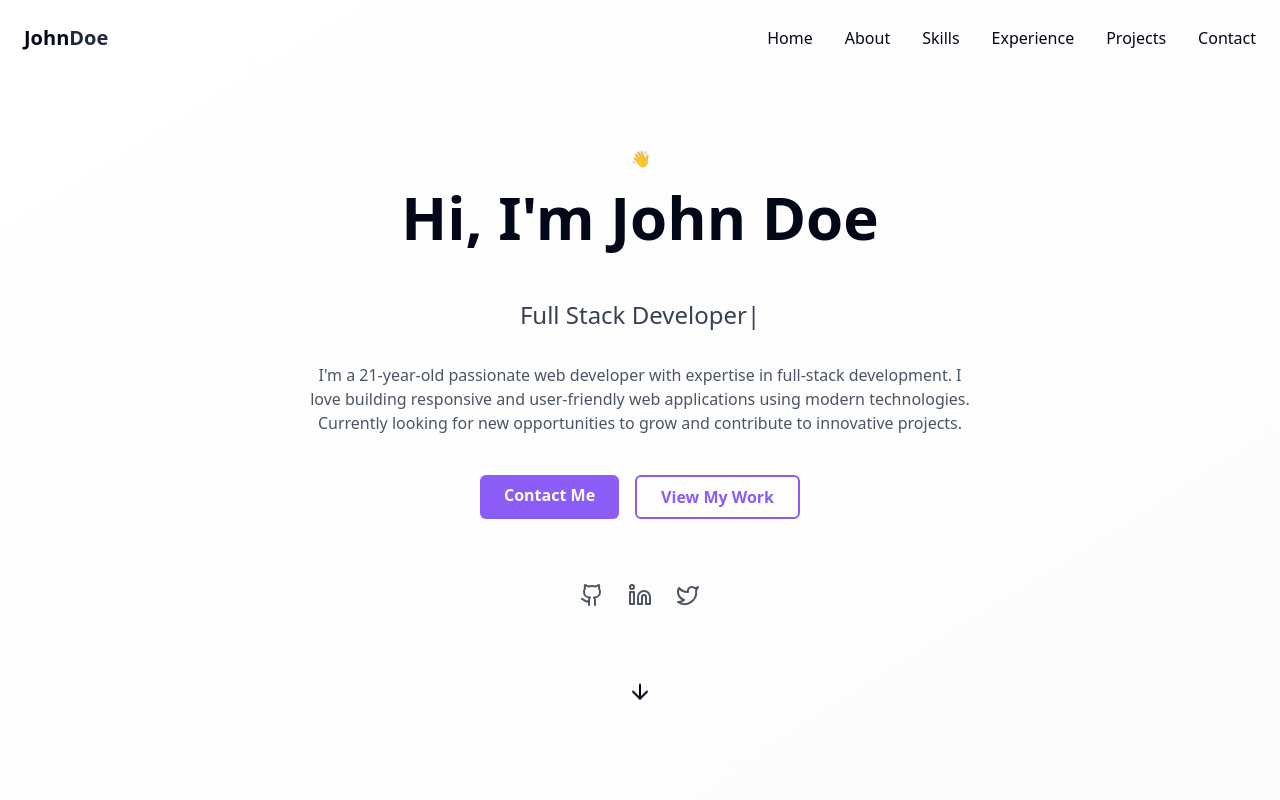
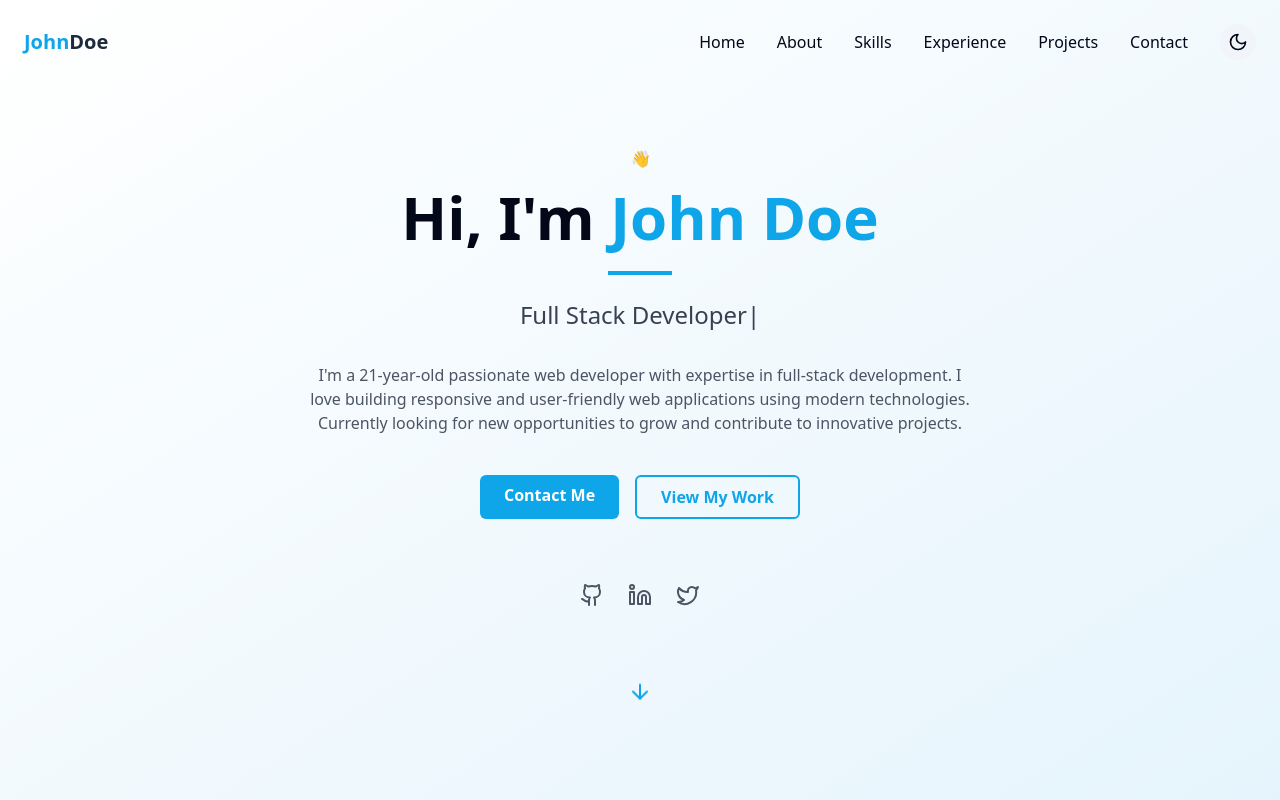
Before and after one commit to sknefi/sknefi.github.io, a React (Vite) app: page / in a window 1280 px wide. Shown: the top 800 px of the page. Built offline with nearby package versions, Linux system fonts and the light colour scheme.

Commit message:
feat: Implement dark mode and color changes
- Added dark mode functionality.
- Changed the purple color back to blue.

```diff
--- a/src/App.tsx
+++ b/src/App.tsx
@@ -1,8 +1,10 @@
+
 import { Toaster } from "@/components/ui/toaster";
 import { Toaster as Sonner } from "@/components/ui/sonner";
 import { TooltipProvider } from "@/components/ui/tooltip";
 import { QueryClient, QueryClientProvider } from "@tanstack/react-query";
 import { BrowserRouter, Routes, Route } from "react-router-dom";
+import { ThemeProvider } from "@/context/ThemeContext";
 import Index from "./pages/Index";
 import NotFound from "./pages/NotFound";
 
@@ -10,6 +12,7 @@ const queryClient = new QueryClient();
 
 const App = () => (
   <QueryClientProvider client={queryClient}>
+    <ThemeProvider defaultTheme="light">
       <TooltipProvider>
         <Toaster />
         <Sonner />
@@ -21,6 +24,7 @@ const App = () => (
           </Routes>
         </BrowserRouter>
       </TooltipProvider>
+    </ThemeProvider>
   </QueryClientProvider>
 );
 
--- /dev/null
+++ b/src/components/DarkModeToggle.tsx
@@ -0,0 +1,23 @@
+
+import { Moon, Sun } from "lucide-react";
+import { useTheme } from "@/context/ThemeContext";
+
+export const DarkModeToggle = () => {
+  const { theme, setTheme } = useTheme();
+
+  return (
+    <button
+      onClick={() => setTheme(theme === "dark" ? "light" : "dark")}
+      className="p-2 rounded-full bg-secondary text-foreground hover:bg-muted transition-colors"
+      aria-label={`Switch to ${theme === "dark" ? "light" : "dark"} mode`}
+    >
+      {theme === "dark" ? (
+        <Sun size={20} />
+      ) : (
+        <Moon size={20} />
+      )}
+    </button>
+  );
+};
+
+export default DarkModeToggle;
--- a/src/components/Footer.tsx
+++ b/src/components/Footer.tsx
@@ -11,7 +11,7 @@ const Footer = () => {
         <div className="flex justify-center mb-8">
           <a
             href="#home"
-            className="w-12 h-12 bg-portfolio-purple rounded-full flex items-center justify-center hover:bg-portfolio-dark-purple transition-colors"
+            className="w-12 h-12 bg-portfolio-blue rounded-full flex items-center justify-center hover:bg-portfolio-dark-blue transition-colors"
             aria-label="Back to top"
           >
             <ArrowUp size={20} />
--- a/src/components/Header.tsx
+++ b/src/components/Header.tsx
@@ -1,6 +1,7 @@
 
 import { useState, useEffect } from "react";
 import { Menu, X } from "lucide-react";
+import DarkModeToggle from "./DarkModeToggle";
 
 const Header = () => {
   const [isScrolled, setIsScrolled] = useState(false);
@@ -31,16 +32,16 @@ const Header = () => {
   return (
     <header
       className={`fixed w-full z-50 transition-all duration-300 ${
-        isScrolled ? "bg-white/90 shadow-md backdrop-blur-md py-4" : "bg-transparent py-6"
+        isScrolled ? "bg-white/90 dark:bg-gray-900/90 shadow-md backdrop-blur-md py-4" : "bg-transparent py-6"
       }`}
     >
       <div className="container mx-auto px-6 flex justify-between items-center">
         <a href="#home" className="text-xl font-bold text-portfolio-blue">
-          John<span className="text-portfolio-dark">Doe</span>
+          John<span className="text-portfolio-dark dark:text-white">Doe</span>
         </a>
 
         {/* Desktop Navigation */}
-        <nav className="hidden md:flex space-x-8">
+        <nav className="hidden md:flex items-center space-x-8">
           {navLinks.map((link) => (
             <a
               key={link.name}
@@ -50,25 +51,29 @@ const Header = () => {
               {link.name}
             </a>
           ))}
+          <DarkModeToggle />
         </nav>
 
         {/* Mobile Menu Button */}
+        <div className="flex items-center space-x-4 md:hidden">
+          <DarkModeToggle />
           <button
-          className="md:hidden text-gray-700 hover:text-portfolio-blue transition-colors"
+            className="text-gray-700 dark:text-gray-300 hover:text-portfolio-blue transition-colors"
             onClick={() => setMobileMenuOpen(!mobileMenuOpen)}
             aria-label="Toggle menu"
           >
             {mobileMenuOpen ? <X size={24} /> : <Menu size={24} />}
           </button>
+        </div>
 
         {/* Mobile Navigation */}
         {mobileMenuOpen && (
-          <nav className="absolute top-full left-0 right-0 flex flex-col bg-white shadow-lg py-4 md:hidden animate-fade-in">
+          <nav className="absolute top-full left-0 right-0 flex flex-col bg-white dark:bg-gray-900 shadow-lg py-4 md:hidden animate-fade-in">
             {navLinks.map((link) => (
               <a
                 key={link.name}
                 href={link.href}
-                className="px-6 py-3 hover:bg-gray-50 hover:text-portfolio-blue transition-colors"
+                className="px-6 py-3 hover:bg-gray-50 dark:hover:bg-gray-800 hover:text-portfolio-blue transition-colors"
                 onClick={() => setMobileMenuOpen(false)}
               >
                 {link.name}
--- /dev/null
+++ b/src/context/ThemeContext.tsx
@@ -0,0 +1,59 @@
+
+import React, { createContext, useContext, useEffect, useState } from 'react';
+
+type Theme = 'dark' | 'light' | 'system';
+
+type ThemeProviderProps = {
+  children: React.ReactNode;
+  defaultTheme?: Theme;
+};
+
+type ThemeProviderState = {
+  theme: Theme;
+  setTheme: (theme: Theme) => void;
+};
+
+const initialState: ThemeProviderState = {
+  theme: 'system',
+  setTheme: () => null,
+};
+
+const ThemeProviderContext = createContext<ThemeProviderState>(initialState);
+
+export function ThemeProvider({
+  children,
+  defaultTheme = 'system',
+}: ThemeProviderProps) {
+  const [theme, setTheme] = useState<Theme>(defaultTheme);
+
+  useEffect(() => {
+    const root = window.document.documentElement;
+
+    root.classList.remove('light', 'dark');
+
+    if (theme === 'system') {
+      const systemTheme = window.matchMedia('(prefers-color-scheme: dark)').matches
+        ? 'dark'
+        : 'light';
+      root.classList.add(systemTheme);
+      return;
+    }
+
+    root.classList.add(theme);
+  }, [theme]);
+
+  return (
+    <ThemeProviderContext.Provider value={{ theme, setTheme }}>
+      {children}
+    </ThemeProviderContext.Provider>
+  );
+}
+
+export const useTheme = () => {
+  const context = useContext(ThemeProviderContext);
+
+  if (context === undefined)
+    throw new Error('useTheme must be used within a ThemeProvider');
+
+  return context;
+};
--- a/src/index.css
+++ b/src/index.css
@@ -5,7 +5,7 @@
 
 @layer base {
   :root {
-    --background: 250 33% 99%;
+    --background: 210 40% 98%;
     --foreground: 222.2 84% 4.9%;
 
     --card: 0 0% 100%;
@@ -14,16 +14,16 @@
     --popover: 0 0% 100%;
     --popover-foreground: 222.2 84% 4.9%;
 
-    --primary: 262 83% 66%;
+    --primary: 199 89% 48%;
     --primary-foreground: 210 40% 98%;
 
-    --secondary: 250 43% 96.1%;
+    --secondary: 210 40% 96.1%;
     --secondary-foreground: 222.2 47.4% 11.2%;
 
-    --muted: 250 43% 96.1%;
+    --muted: 210 40% 96.1%;
     --muted-foreground: 215.4 16.3% 46.9%;
 
-    --accent: 262 83% 66%;
+    --accent: 172 66% 40%;
     --accent-foreground: 210 40% 98%;
 
     --destructive: 0 84.2% 60.2%;
@@ -31,7 +31,7 @@
 
     --border: 214.3 31.8% 91.4%;
     --input: 214.3 31.8% 91.4%;
-    --ring: 262 83% 66%;
+    --ring: 199 89% 48%;
 
     --radius: 0.5rem;
 
@@ -43,6 +43,45 @@
     --sidebar-accent-foreground: 240 5.9% 10%;
     --sidebar-border: 220 13% 91%;
     --sidebar-ring: 217.2 91.2% 59.8%;
+  }
+
+  .dark {
+    --background: 222.2 84% 4.9%;
+    --foreground: 210 40% 98%;
+
+    --card: 222.2 84% 4.9%;
+    --card-foreground: 210 40% 98%;
+
+    --popover: 222.2 84% 4.9%;
+    --popover-foreground: 210 40% 98%;
+
+    --primary: 199 89% 48%;
+    --primary-foreground: 222.2 47.4% 11.2%;
+
+    --secondary: 217.2 32.6% 17.5%;
+    --secondary-foreground: 210 40% 98%;
+
+    --muted: 217.2 32.6% 17.5%;
+    --muted-foreground: 215 20.2% 65.1%;
+
+    --accent: 172 66% 40%;
+    --accent-foreground: 210 40% 98%;
+
+    --destructive: 0 62.8% 30.6%;
+    --destructive-foreground: 210 40% 98%;
+
+    --border: 217.2 32.6% 17.5%;
+    --input: 217.2 32.6% 17.5%;
+    --ring: 199 89% 48%;
+
+    --sidebar-background: 222.2 84% 4.9%;
+    --sidebar-foreground: 210 40% 98%;
+    --sidebar-primary: 210 40% 98%;
+    --sidebar-primary-foreground: 222.2 47.4% 11.2%;
+    --sidebar-accent: 217.2 32.6% 17.5%;
+    --sidebar-accent-foreground: 210 40% 98%;
+    --sidebar-border: 217.2 32.6% 17.5%;
+    --sidebar-ring: 199 89% 48%;
   }
 
   * {
@@ -63,25 +102,25 @@
   }
 
   .section-title::after {
-    @apply content-[''] absolute bottom-0 left-0 w-2/3 h-1 bg-portfolio-purple;
+    @apply content-[''] absolute bottom-0 left-0 w-2/3 h-1 bg-portfolio-blue;
   }
 }
 
 @layer components {
   .nav-link {
-    @apply relative text-foreground hover:text-portfolio-purple transition-colors duration-300 after:content-[''] after:absolute after:bottom-[-4px] after:left-0 after:w-0 after:h-[2px] after:bg-portfolio-purple after:transition-all after:duration-300 hover:after:w-full;
+    @apply relative text-foreground hover:text-portfolio-blue transition-colors duration-300 after:content-[''] after:absolute after:bottom-[-4px] after:left-0 after:w-0 after:h-[2px] after:bg-portfolio-blue after:transition-all after:duration-300 hover:after:w-full;
   }
 
   .btn-primary {
-    @apply bg-portfolio-purple hover:bg-portfolio-dark-purple text-white font-semibold py-2 px-6 rounded-md transition-colors duration-300;
+    @apply bg-portfolio-blue hover:bg-portfolio-dark-blue text-white font-semibold py-2 px-6 rounded-md transition-colors duration-300;
   }
 
   .btn-outline {
-    @apply border-2 border-portfolio-purple text-portfolio-purple hover:bg-portfolio-purple hover:text-white font-semibold py-2 px-6 rounded-md transition-colors duration-300;
+    @apply border-2 border-portfolio-blue text-portfolio-blue hover:bg-portfolio-blue hover:text-white font-semibold py-2 px-6 rounded-md transition-colors duration-300;
   }
 
   .skill-card {
-    @apply flex flex-col items-center justify-center p-4 bg-white rounded-lg shadow-md hover:shadow-lg transition-shadow duration-300;
+    @apply flex flex-col items-center justify-center p-4 bg-white dark:bg-gray-800 rounded-lg shadow-md hover:shadow-lg transition-shadow duration-300;
   }
 }
 
@@ -92,13 +131,16 @@
 
 ::-webkit-scrollbar-track {
   background: theme('colors.gray.100');
+  .dark & {
+    background: theme('colors.gray.800');
+  }
 }
 
 ::-webkit-scrollbar-thumb {
-  background: theme('colors.portfolio.purple');
+  background: theme('colors.portfolio.blue');
   border-radius: 5px;
 }
 
 ::-webkit-scrollbar-thumb:hover {
-  background: theme('colors.portfolio.dark-purple');
+  background: theme('colors.portfolio.dark-blue');
 }
--- a/tailwind.config.ts
+++ b/tailwind.config.ts
@@ -68,9 +68,9 @@ export default {
           ring: 'hsl(var(--sidebar-ring))'
         },
         portfolio: {
-          'purple': '#8B5CF6',
-          'dark-purple': '#7C3AED',
-          'light-purple': '#C4B5FD',
+          'blue': '#0ea5e9',
+          'dark-blue': '#0369a1',
+          'light-blue': '#bae6fd',
           'teal': '#14b8a6',
           'dark': '#1e293b',
           'light': '#f8fafc',
```
Lines whose indentation alone changed are shown as unchanged.
